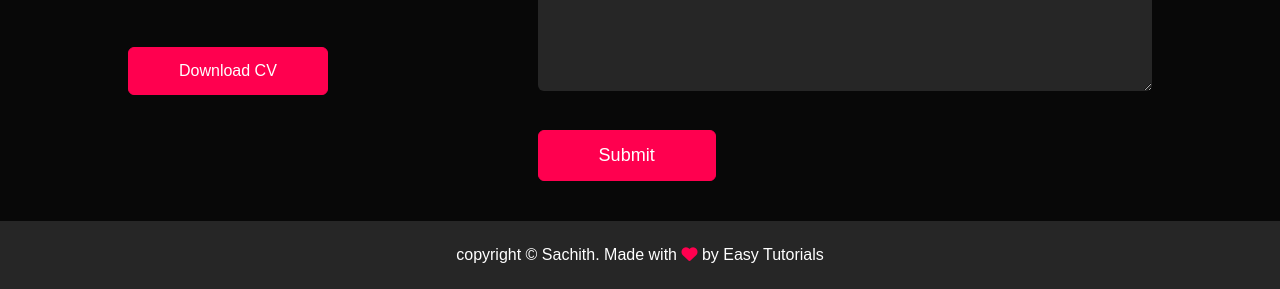
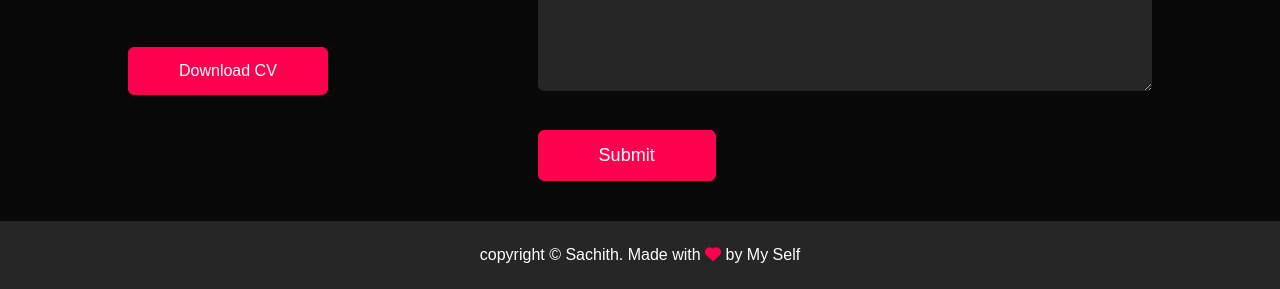
Before and after one commit to Sachith2k03/sachithliyanage.github.io, a plain HTML site: page index.html in a window 1280 px wide. Shown: the part 3036-3325 px from the top of the page. Drawn offline with Linux system fonts and the light colour scheme.

Commit message:
index.html

```diff
--- a/index.html
+++ b/index.html
@@ -158,7 +158,7 @@
             </div>
         </div>
         <div class="copyright">
-            <p>copyright © Sachith. Made with <i class="fa-duotone fa-solid fa-heart"></i> by Easy Tutorials</p>
+            <p>copyright © Sachith. Made with <i class="fa-duotone fa-solid fa-heart"></i> by My Self</p>
         </div>
     </div>
 
```
